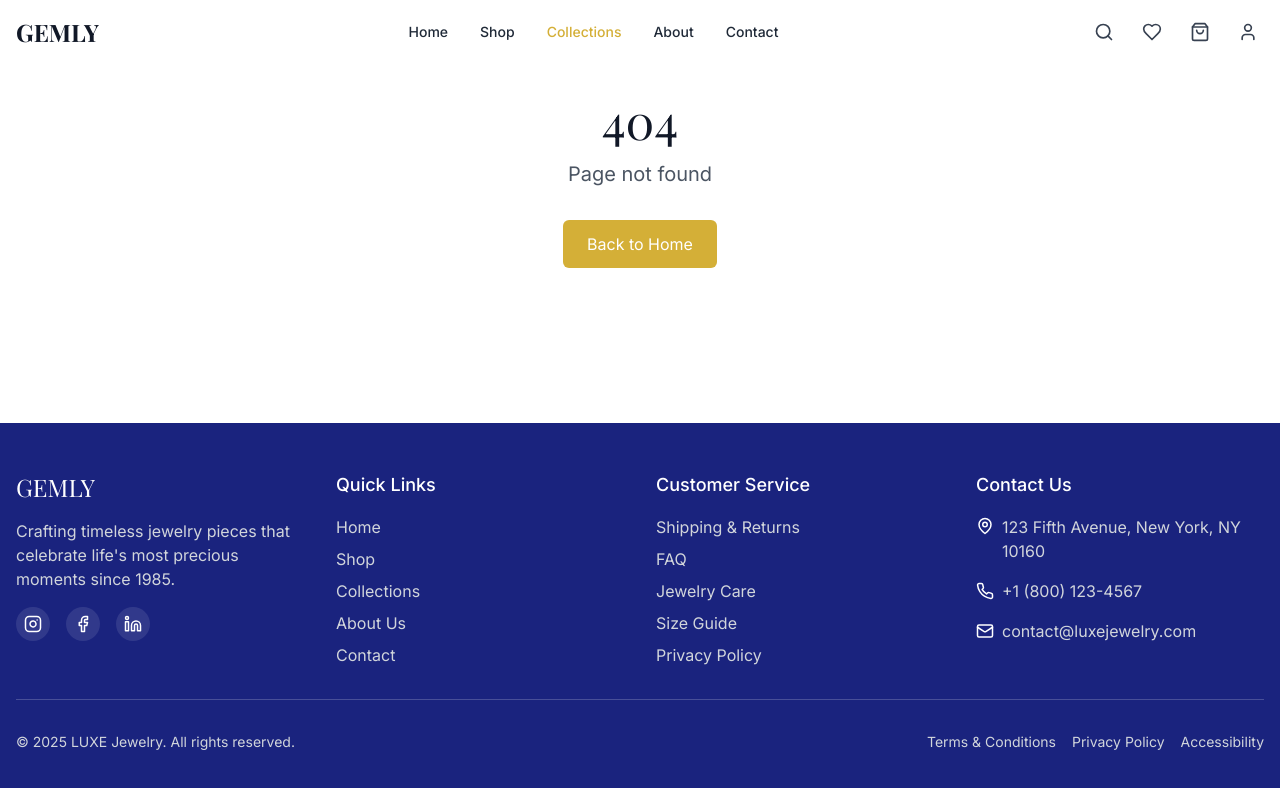
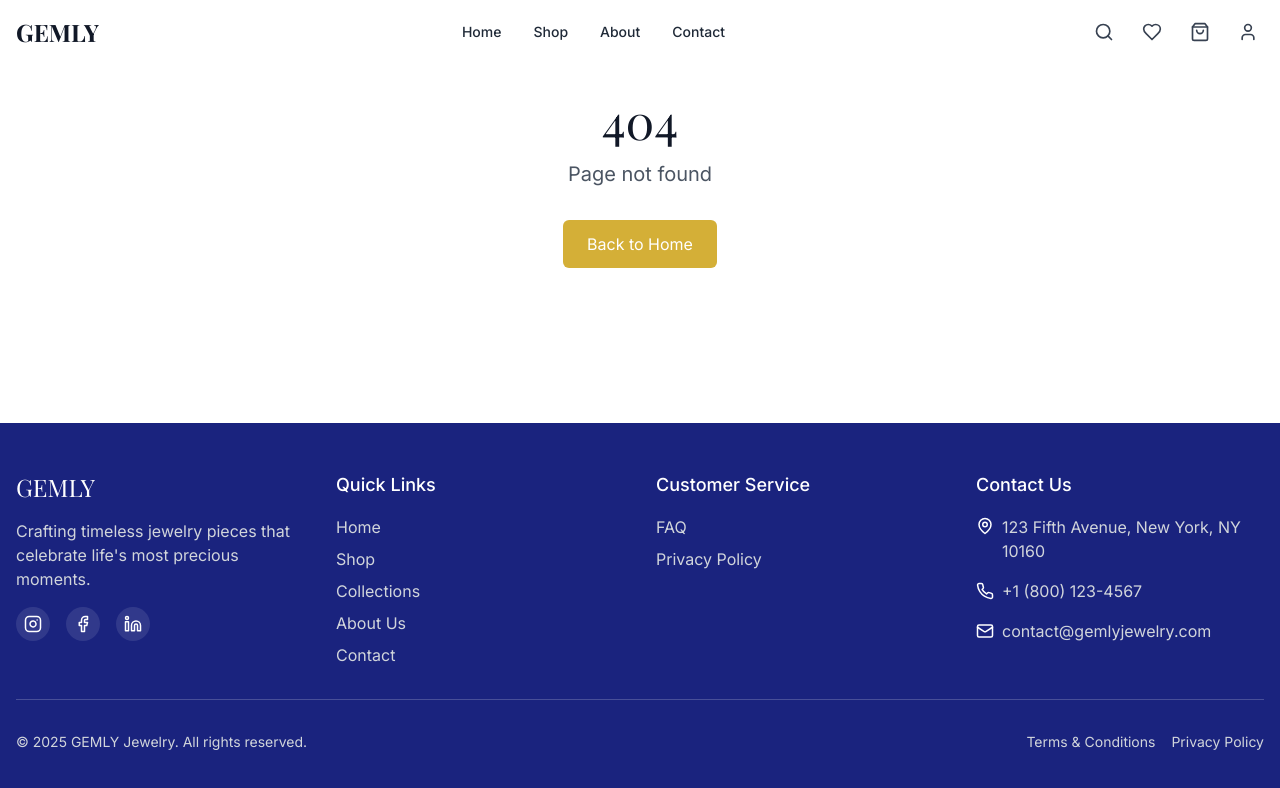
Before and after one commit to tharushaudana/Gemly, a React (Vite) app in the folder front/client/: page /collections in a window 1280 px wide. Shown: the top 788 px of the page. Built offline with nearby package versions, Linux system fonts and the light colour scheme.

Commit message:
Add new images for mission and banner, update branding in Footer and Navbar, and modify About and Home pages for consistency

```diff
--- a/front/client/index.html
+++ b/front/client/index.html
@@ -4,7 +4,7 @@
     <meta charset="UTF-8" />
     <link rel="icon" type="image/svg+xml" href="/vite.svg" />
     <meta name="viewport" content="width=device-width, initial-scale=1.0" />
-    <title>LUXE Jewelry - Timeless Elegance For Every Occasion</title>
+    <title>GEMLY Jewelry - Timeless Elegance For Every Occasion</title>
     <link href="https://fonts.googleapis.com/css2?family=Playfair+Display:wght@400;500;600;700&family=Inter:wght@300;400;500;600;700&display=swap" rel="stylesheet">
   </head>
   <body>
--- a/front/client/src/components/layout/Footer.jsx
+++ b/front/client/src/components/layout/Footer.jsx
@@ -12,7 +12,7 @@ const Footer = () => {
           <div>
             <h3 className="text-2xl font-serif mb-4">GEMLY</h3>
             <p className="text-gray-300 mb-4">
-              Crafting timeless jewelry pieces that celebrate life's most precious moments since 1985.
+              Crafting timeless jewelry pieces that celebrate life's most precious moments.
             </p>
             <div className="flex space-x-4">
               <a
@@ -82,23 +82,8 @@ const Footer = () => {
             <h4 className="text-lg font-medium mb-4">Customer Service</h4>
             <ul className="space-y-2">
               <li>
-                <Link to="/shipping" className="text-gray-300 hover:text-white transition-colors">
-                  Shipping & Returns
-                </Link>
-              </li>
-              <li>
                 <Link to="/faq" className="text-gray-300 hover:text-white transition-colors">
                   FAQ
-                </Link>
-              </li>
-              <li>
-                <Link to="/jewelry-care" className="text-gray-300 hover:text-white transition-colors">
-                  Jewelry Care
-                </Link>
-              </li>
-              <li>
-                <Link to="/size-guide" className="text-gray-300 hover:text-white transition-colors">
-                  Size Guide
                 </Link>
               </li>
               <li>
@@ -125,7 +110,7 @@ const Footer = () => {
               </li>
               <li className="flex items-center">
                 <Mail size={18} className="mr-2 flex-shrink-0" />
-                <span className="text-gray-300">contact@luxejewelry.com</span>
+                <span className="text-gray-300">contact@gemlyjewelry.com</span>
               </li>
             </ul>
           </div>
@@ -134,7 +119,7 @@ const Footer = () => {
         <hr className="border-white/20 my-8" />
 
         <div className="flex flex-col md:flex-row justify-between items-center text-gray-300 text-sm">
-          <p>© {new Date().getFullYear()} LUXE Jewelry. All rights reserved.</p>
+          <p>© {new Date().getFullYear()} GEMLY Jewelry. All rights reserved.</p>
           <div className="mt-4 md:mt-0">
             <ul className="flex space-x-4">
               <li>
@@ -147,11 +132,6 @@ const Footer = () => {
                   Privacy Policy
                 </Link>
               </li>
-              <li>
-                <Link to="/accessibility" className="hover:text-white transition-colors">
-                  Accessibility
-                </Link>
-              </li>
             </ul>
           </div>
         </div>
--- a/front/client/src/components/layout/Navbar.jsx
+++ b/front/client/src/components/layout/Navbar.jsx
@@ -37,7 +37,7 @@ const Navbar = () => {
   const navLinks = [
     { name: 'Home', path: '/' },
     { name: 'Shop', path: '/products' },
-    { name: 'Collections', path: '/collections' },
+    // { name: 'Collections', path: '/collections' },
     { name: 'About', path: '/about' },
     { name: 'Contact', path: '/contact' }
   ];
--- a/front/client/src/components/ui/Button.jsx
+++ b/front/client/src/components/ui/Button.jsx
@@ -26,6 +26,7 @@ const Button = ({
   // These maps still work the same way in JavaScript
   const variantClasses = {
     primary: 'bg-[#D4AF37] text-white hover:bg-[#C19B22] focus:ring-[#D4AF37]',
+    primary2: 'bg-[#D4AF37] text-[#000000] hover:bg-[#C19B22] focus:ring-[#D4AF37]',
     secondary: 'bg-[#1A237E] text-white hover:bg-[#151C60] focus:ring-[#1A237E]',
     outline: 'border border-[#D4AF37] text-[#D4AF37] bg-transparent hover:bg-[#D4AF37]/10 focus:ring-[#D4AF37]',
     ghost: 'text-[#1A237E] hover:bg-[#1A237E]/10 focus:ring-[#1A237E]'
--- a/front/client/src/pages/Contact.jsx
+++ b/front/client/src/pages/Contact.jsx
@@ -130,8 +130,8 @@ const Contact = () => {
                   <div>
                     <h3 className="font-medium text-gray-900 mb-1">Email Us</h3>
                     <p className="text-gray-600">
-                      contact@luxejewelry.com<br />
-                      support@luxejewelry.com
+                      contact@gemlyjewelry.com<br />
+                      support@gemlyjewelry.com
                     </p>
                   </div>
                 </div>
--- a/front/client/src/pages/Home.jsx
+++ b/front/client/src/pages/Home.jsx
@@ -145,7 +145,7 @@ const Home = () => {
         <section className="py-20 bg-[#1A237E] text-white relative overflow-hidden">
           <div className="absolute inset-0 z-0 opacity-20">
             <img
-              src="https://images.pexels.com/photos/9428921/pexels-photo-9428921.jpeg"
+              src="assets/panaromic-banner.jpg"
               alt="Luxury jewelry background"
               className="w-full h-full object-cover"
             />
@@ -158,7 +158,7 @@ const Home = () => {
                 Each piece in our collection is meticulously handcrafted by master artisans who bring decades of expertise to their work. We use only the finest materials, ethically sourced from around the world.
               </p>
               <Link to="/about">
-                <Button variant="primary" size="lg" className="bg-white hover:bg-white/90 text-[#000]">
+                <Button variant="primary2" size="lg" className="bg-white hover:bg-white/90 text-[#000000]">
                   Discover Our Process
                 </Button>
               </Link>
```
Also changed, not shown: front/client/src/pages/About.jsx (+5 -60 lines), 2 other files (tests, documents, lock files or other folders).
